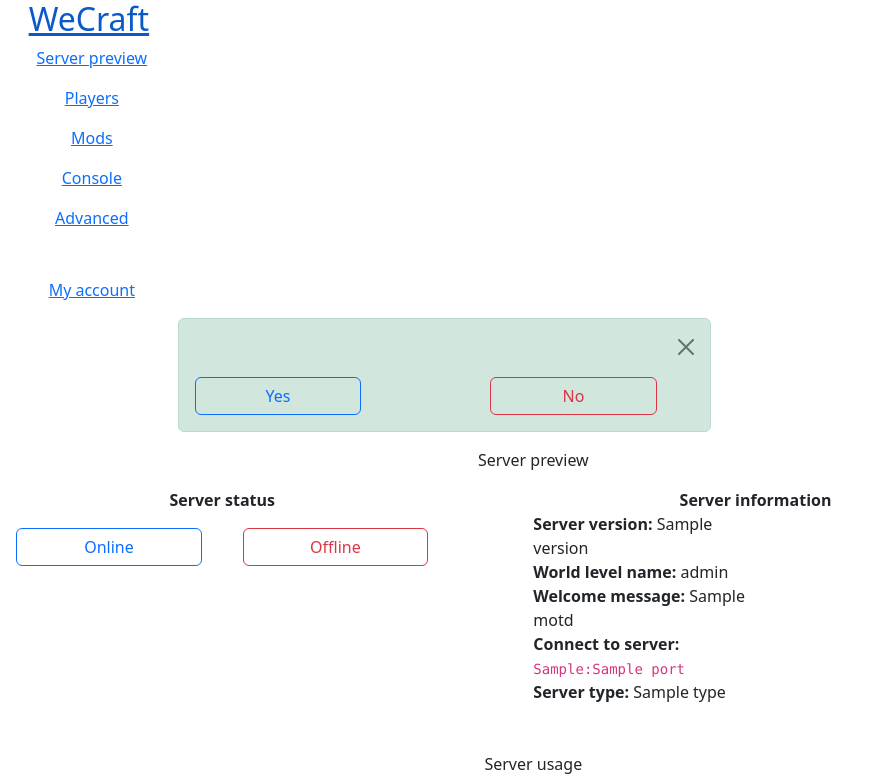
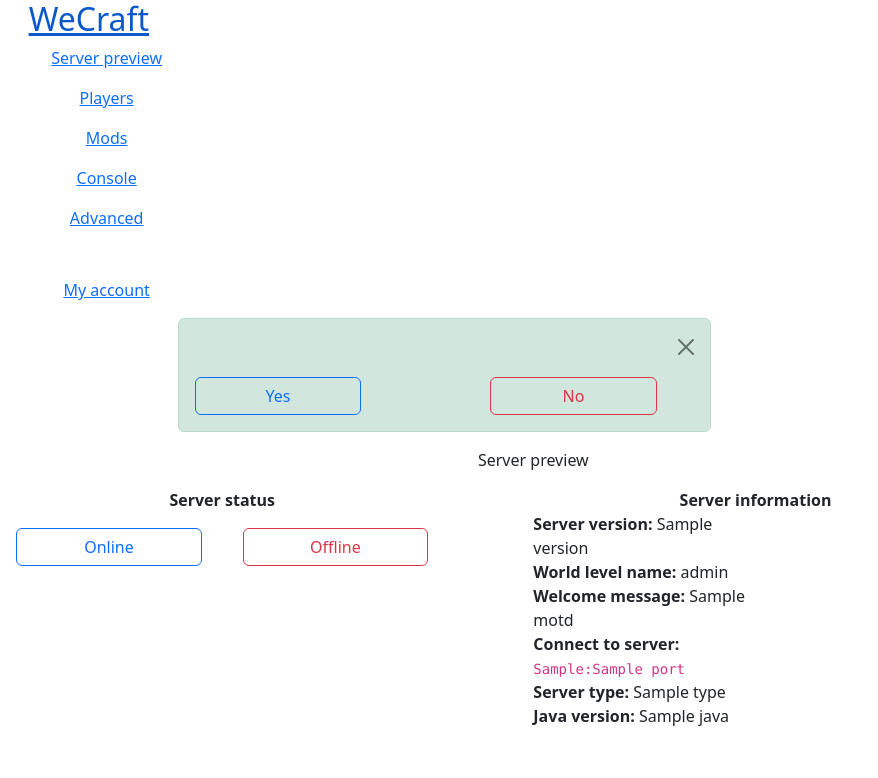
Before and after one commit to Sliwekok/minecraftWebapp, a Symfony app: template templates/server/preview.html.twig in a window 1280 px wide. Shown: the top 778 px of the page, without its empty margins (0-878 px from the left). Run offline with Twig, Linux system fonts and the light colour scheme; the template is opened without the code that fills it: most values are stand-ins (such as "Sample title", 1, 10 or a date in 2020); some libraries are stand-ins or nearby versions.

Commit message:
small layout fixes

```diff
--- a/assets/styles/nav.scss
+++ b/assets/styles/nav.scss
@@ -47,6 +47,7 @@ nav#sideNav{
         transition-timing-function: ease-in;
         border: 1px transparent solid;
         margin-top: 0.25vh;
+        display: block;
 
         &:hover{
             border-color: $font-color;
--- a/templates/backup/list.html.twig
+++ b/templates/backup/list.html.twig
@@ -7,7 +7,7 @@
             <p class="title text-center">Backups</p>
             <p class="subTitle text-center">Because they are more important than you think</p>
             <div class="col-12 backupSegment">
-                <div class="col-8 backupList text-center">
+                <div class="col-7 backupList text-center">
                     {% if backups|length > 0 %}
                         <div class="col-12 d-inline-flex legend justify-content-center">
                             <div class="col-3 fw-bolder"><span>Server</span></div>
--- a/templates/layouts/navSideApp.html.twig
+++ b/templates/layouts/navSideApp.html.twig
@@ -3,25 +3,13 @@
         <a class="subTitle special" href="{{ url('server_preview') }}"><h2>WeCraft</h2></a>
     </div>
     <div class="col-10 offset-1 navOptions">
-        <div class="col-10 navItem">
-            <a href="{{ url('server_preview') }}"><p>Server preview</p></a>
-        </div>
-        <div class="col-10 navItem">
-            <a href="{{ url('players_index') }}"><p>Players</p></a>
-        </div>
-        <div class="col-10 navItem">
-            <a href ="{{ url('mods_index') }}"><p>Mods</p></a>
-        </div>
-        <div class="col-10 navItem">
-            <a href="{{ url('console_view') }}"><p>Console</p></a>
-        </div>
-        <div class="col-10 navItem">
-            <a href="{{ url('server_advanced') }}"><p>Advanced</p></a>
-        </div>
+        <a class="col-10 navItem" href="{{ url('server_preview') }}"><p>Server preview</p></a>
+        <a class="col-10 navItem" href="{{ url('players_index') }}"><p>Players</p></a>
+        <a class="col-10 navItem" href ="{{ url('mods_index') }}"><p>Mods</p></a>
+        <a class="col-10 navItem" href="{{ url('console_view') }}"><p>Console</p></a>
+        <a class="col-10 navItem" href="{{ url('server_advanced') }}"><p>Advanced</p></a>
     </div>
-    <div class="col-10 offset-1 mt-5">
-        <div class="col-10 navItem">
-            <a href="{{ url('user_management') }}"><p>My account</p></a>
-        </div>
+    <div class="col-10 offset-1 navOptions mt-5">
+        <a class="col-10 navItem" href="{{ url('user_management') }}"><p>My account</p></a>
     </div>
 </nav>
--- a/templates/server/preview.html.twig
+++ b/templates/server/preview.html.twig
@@ -37,6 +37,7 @@
                     <code class="connectToServer" title="Click to copy">{{ ip }}:{{ server.config.port }}</code>
                 </div>
                 <div class="col-6"><span class="fw-bolder">Server type:</span> {{ server.type }}</div>
+                <div class="col-6"><span class="fw-bolder">Java version:</span> {{ server.java }}</div>
             </div>
             <div class="col-10 offset-1 mt-5 mb-5 serverUsage">
                 <p class="subTitle text-center">Server usage</p>
```
Also changed, not shown: 1 other file.
